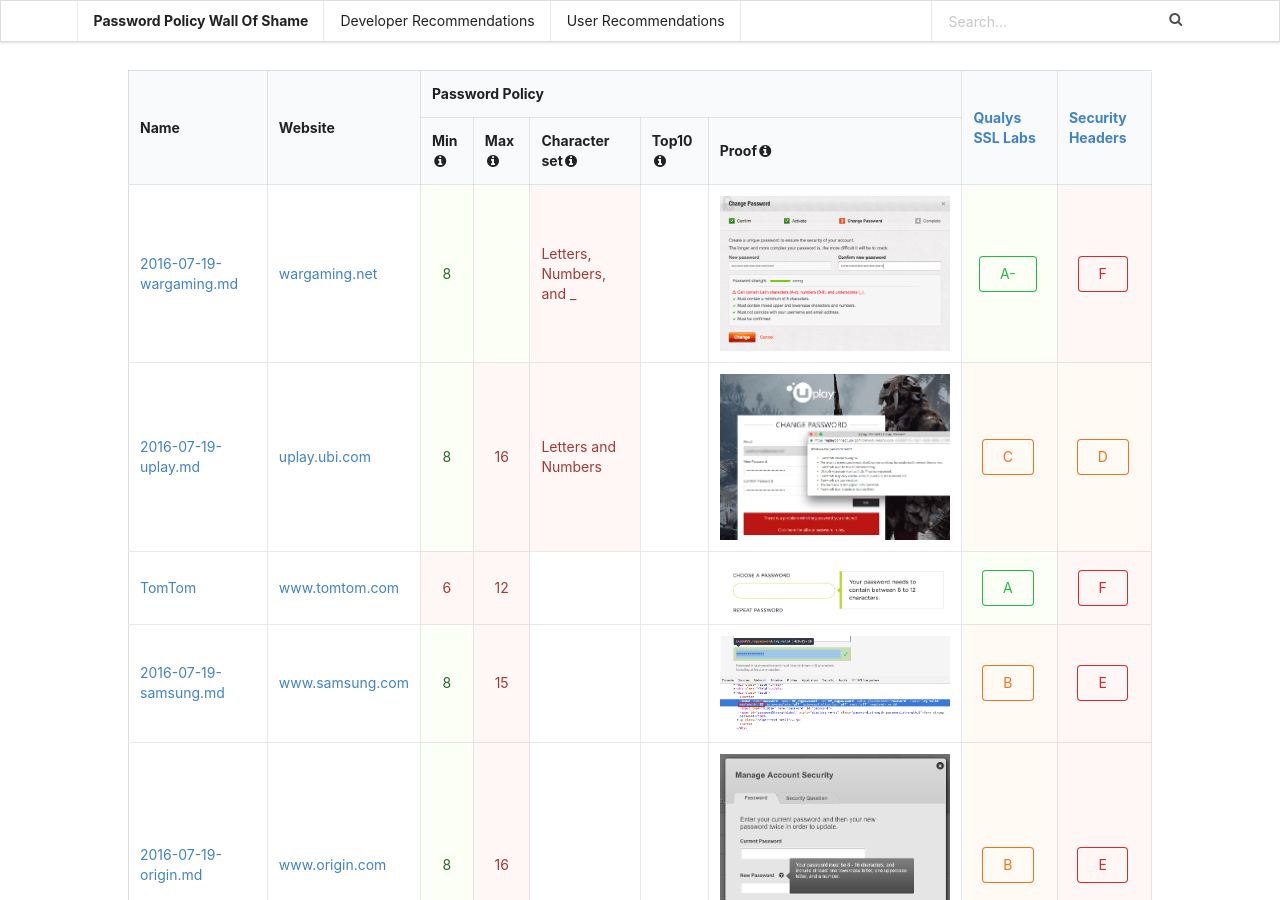
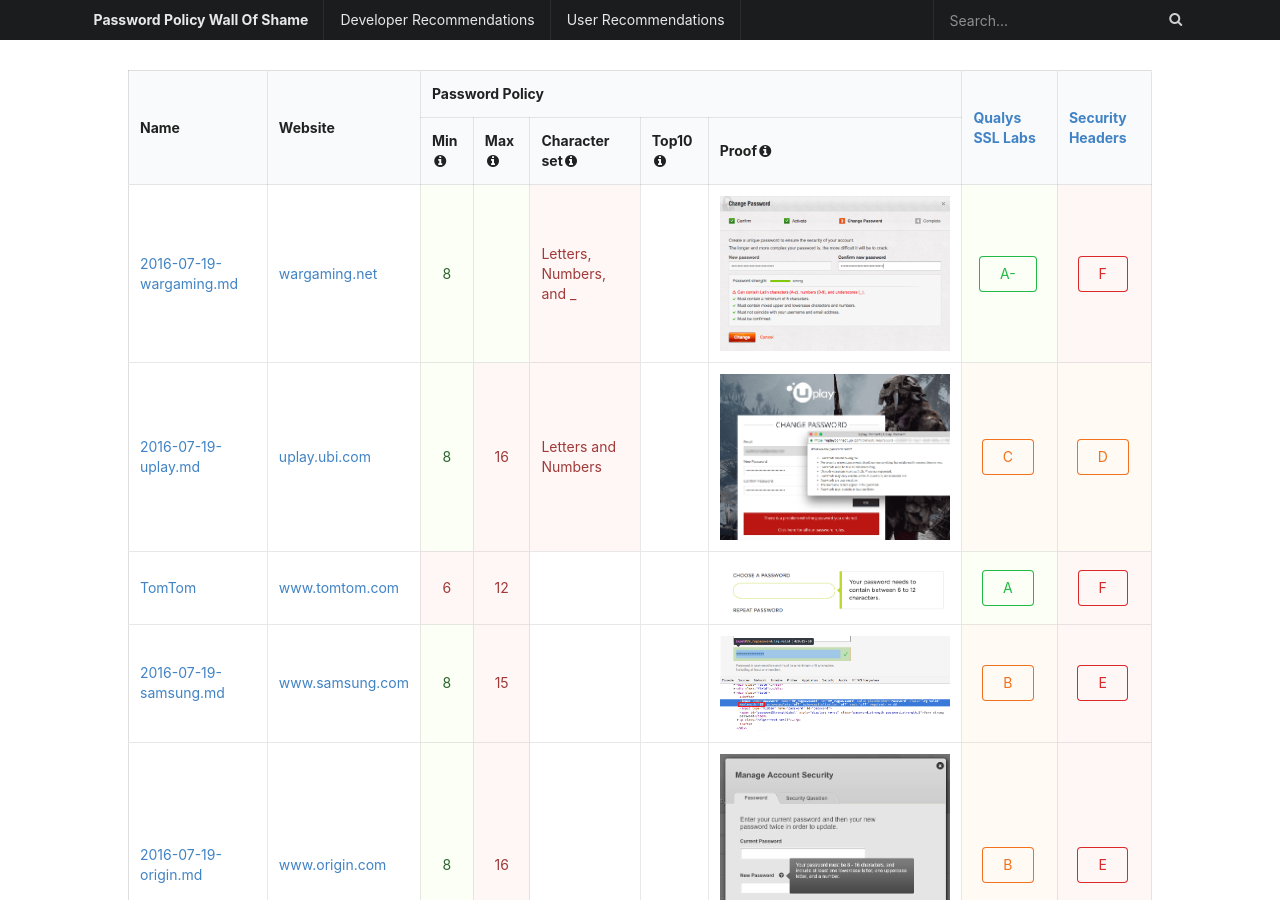
Before and after one commit to publicarray/password-policy-wall-of-shame, a Jekyll site: the page built from index.html, in a window 1280 px wide and 900 px high. Built offline with Jekyll 4.4.1, drawn with Linux system fonts in a browser that asks for light colours; the list of posts is cut into pages by our own code.

Commit message:
use a dark menu bar

```diff
--- a/_includes/header.html
+++ b/_includes/header.html
@@ -1,13 +1,13 @@
-<header class="ui fixed stackable menu">
+<header class="ui fixed stackable inverted menu">
   <div class="ui container">
     <a class="header item" href="{{ site.baseurl }}/">{{ site.title }}</a>
     {% assign pages_list = site.pages %}
     {% assign group = 'navigation' %}
     {% include pages_list.html %}
     <div class="ui right loading aligned search item">
-      <div class="ui transparent input">
+      <div class="ui transparent inverted input">
         <input class="prompt" type="text" placeholder="Search...">
-        <i class="search link icon"></i>
+        <i class="search link inverted icon"></i>
       </div>
       <div class="results"></div>
     </div>
```
